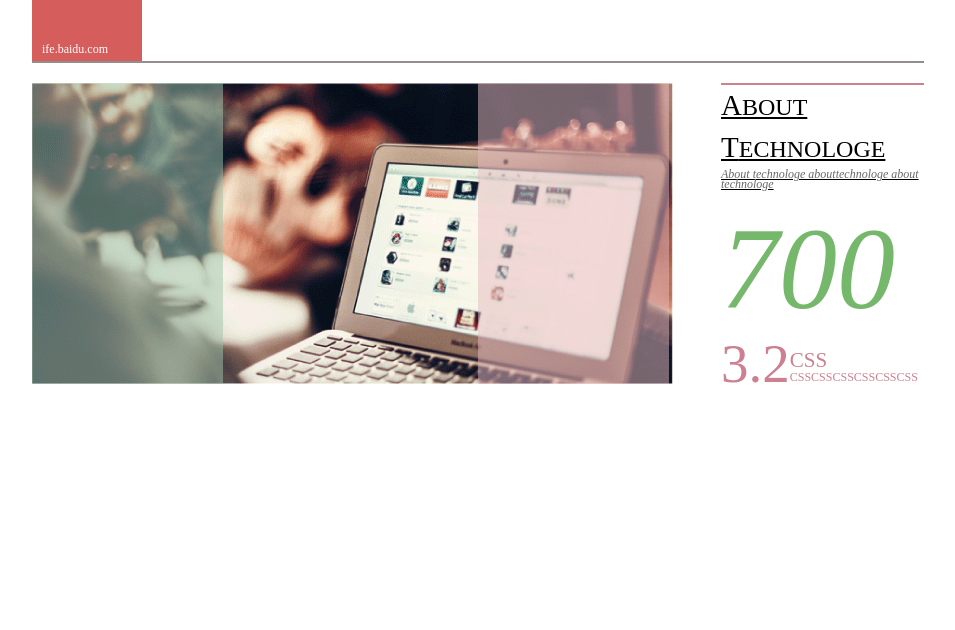
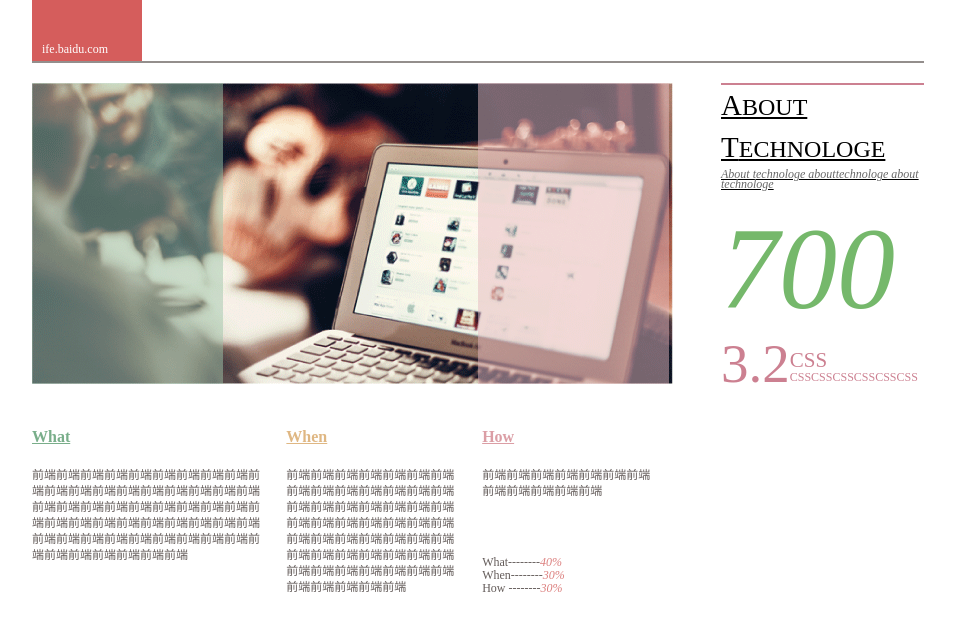
Before and after one commit to rookielzy/blog, a plain HTML site: page IFE-Task/task-1-6.html in a window 1280 px wide. Shown: the whole page, without its empty margins (118-1073 px from the left). Drawn offline with Linux system fonts and the light colour scheme.

Commit message:
task-1-6-80%

```diff
--- a/IFE-Task/css/task-1-6.css
+++ b/IFE-Task/css/task-1-6.css
@@ -119,3 +119,53 @@ body {
     bottom: -25px;
     left: 0;
 }
+
+.article1 {
+    width: 651px;
+}
+
+.article1 div {
+    float: left;
+    padding-right: 20px;
+    font-size: 12px;
+    color: #231815;
+    opacity: 0.7;
+    font-family: "微软雅黑";
+    line-height: 16px;
+}
+
+.article1 h4 {
+    font-size: 16px;
+    text-decoration: underline;
+    color: #418c59;
+}
+
+#what {
+    width: 36%;
+
+}
+
+#when, #how {
+    width: 27%;
+}
+
+#when h4 {
+    color: #d2994f;
+}
+
+#how h4{
+    color: #cc7680
+}
+
+#how p:nth-child(n+1) {
+    margin-bottom: -15px;
+}
+
+#how P:nth-child(2) {
+    margin-bottom: 55px;
+}
+
+#how p:nth-child(n+1) span{
+    color: #cd4a48;
+    font-style: italic;
+}
--- a/IFE-Task/task-1-6.html
+++ b/IFE-Task/task-1-6.html
@@ -25,6 +25,23 @@
                     <p>3.2<span>CSS</span></p>
                 </div>
             </div>
+            <article class="article1">
+                <div id="what">
+                    <h4>What</h4>
+                    <p>前端前端前端前端前端前端前端前端前端前端前端前端前端前端前端前端前端前端前端前端前端前端前端前端前端前端前端前端前端前端前端前端前端前端前端前端前端前端前端前端前端前端前端前端前端前端前端前端前端前端前端前端前端前端</p>
+                </div>
+                <div id="when">
+                    <h4>When</h4>
+                    <p>前端前端前端前端前端前端前端前端前端前端前端前端前端前端前端前端前端前端前端前端前端前端前端前端前端前端前端前端前端前端前端前端前端前端前端前端前端前端前端前端前端前端前端前端前端前端前端前端前端前端前端前端前端前端</p>
+                </div>
+                <div id="how">
+                    <h4>How</h4>
+                    <p>前端前端前端前端前端前端前端前端前端前端前端前端</p>
+                    <p>What--------<span>40%</span></p>
+                    <p>When--------<span>30%</span></p>
+                    <p>How --------<span>30%</span></p>
+                </div>
+            </article>
          </div>
     </body>
 </html>
```
Also changed, not shown: IFE-Task/css/task-5.css (line endings or trailing spaces).
